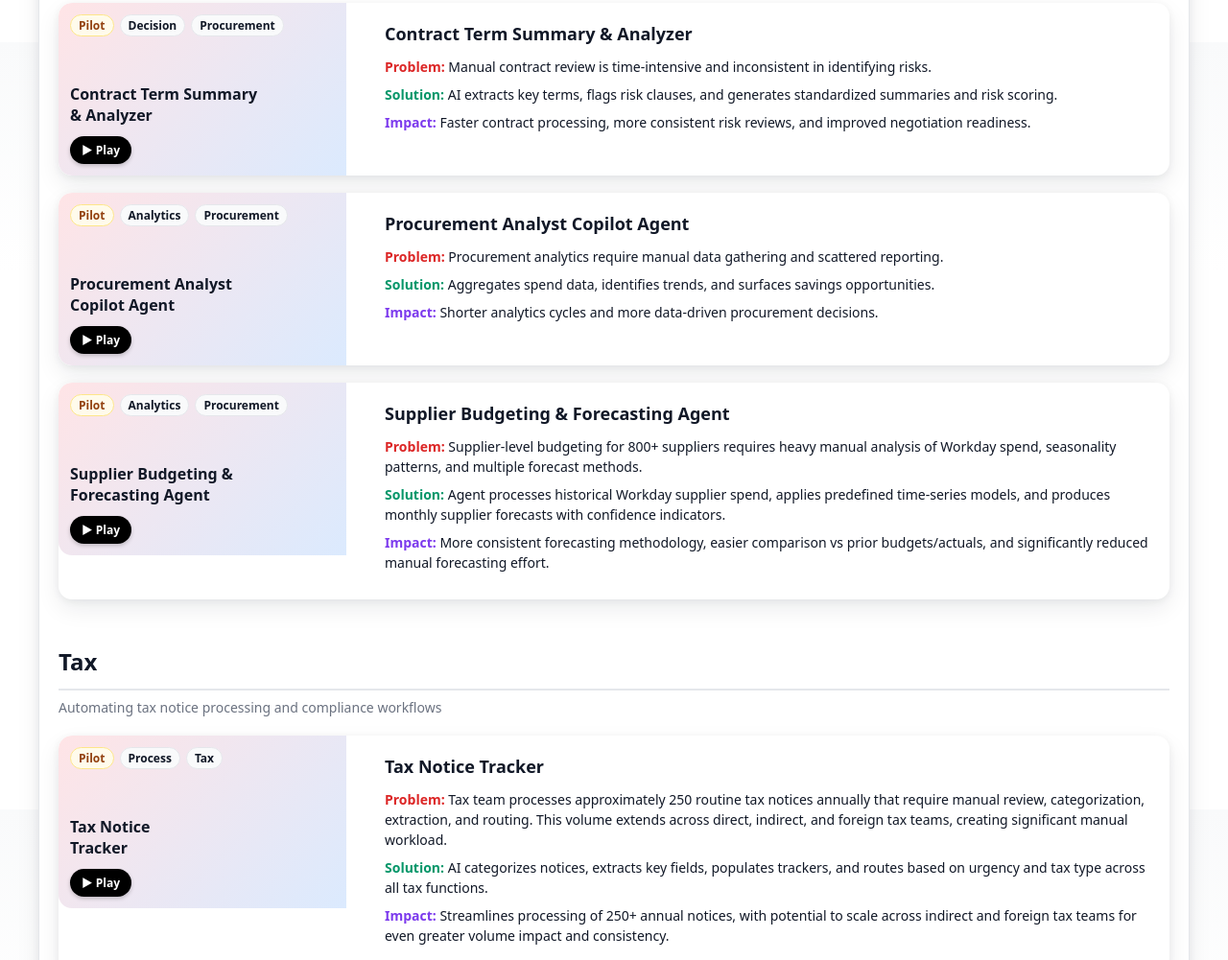
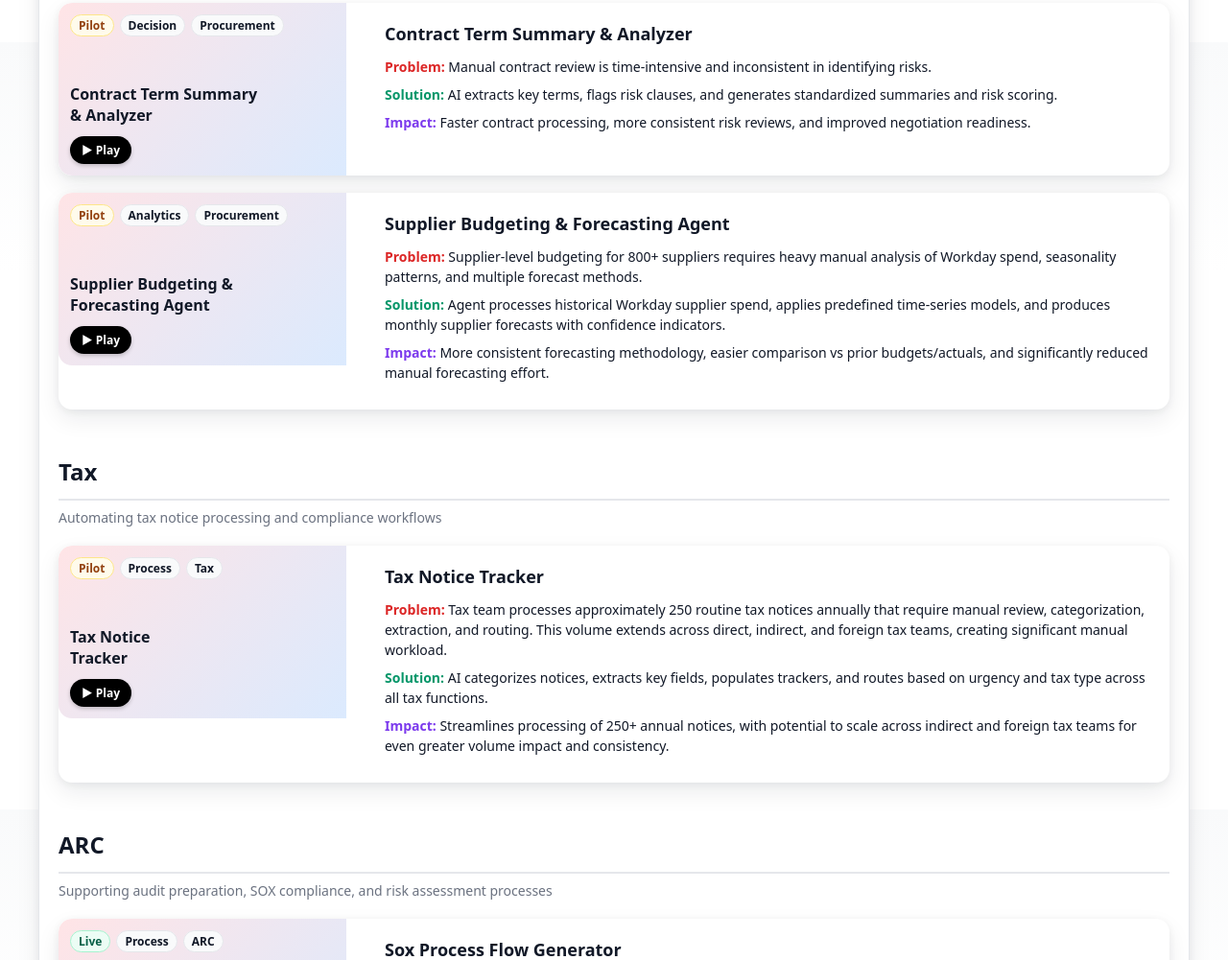
Before and after one commit to GKgodaddy/Finance-Copilot-Journey, a plain HTML site: page index.html in a window 1280 px wide. Shown: the part 1556-2557 px from the top of the page at 96% size. Drawn offline with Linux system fonts and the light colour scheme.

Commit message:
Remove Procurement Analyst demo content from index.html
Removed demo content for Procurement Analyst Copilot Agent.

```diff
--- a/index.html
+++ b/index.html
@@ -261,32 +261,6 @@
             </div>
             <div class="demo-impact">
               <strong>Impact:</strong> Faster contract processing, more consistent risk reviews, and improved negotiation readiness.
-            </div>
-          </div>
-        </div>
-
-        <div class="demo-card">
-          <div class="demo-visual">
-            <div class="demo-video">
-              <div class="demo-badges">
-                <span class="chip status pilot">Pilot</span>
-                <span class="chip">Analytics</span>
-                <span class="chip">Procurement</span>
-              </div>
-              <strong>Procurement Analyst<br>Copilot Agent</strong>
-            </div>
-            <a href="#" class="demo-play">▶ Play</a>
-          </div>
-          <div class="demo-content">
-            <h3 class="demo-title">Procurement Analyst Copilot Agent</h3>
-            <div class="demo-problem">
-              <strong>Problem:</strong> Procurement analytics require manual data gathering and scattered reporting.
-            </div>
-            <div class="demo-solution">
-              <strong>Solution:</strong> Aggregates spend data, identifies trends, and surfaces savings opportunities.
-            </div>
-            <div class="demo-impact">
-              <strong>Impact:</strong> Shorter analytics cycles and more data-driven procurement decisions.
             </div>
           </div>
         </div>
```
